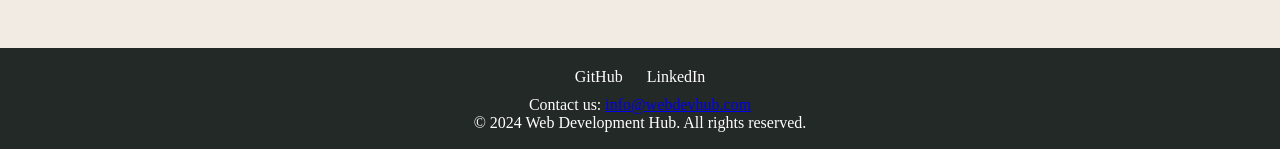
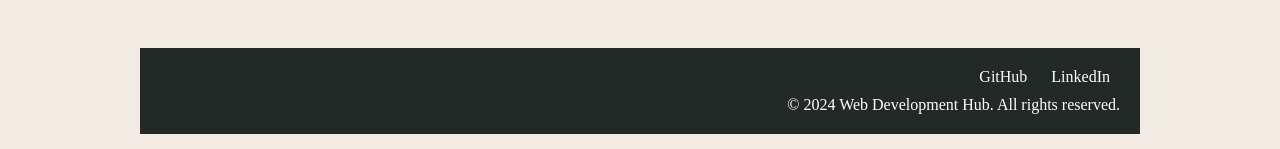
Before and after one commit to jokerjaas2002/FrecodeCamp-Landing-Page, a plain HTML site: page index.html in a window 1280 px wide. Shown: the part 2042-2191 px from the top of the page. Drawn offline with nearby package versions, Linux system fonts and the light colour scheme.

Commit message:
Feat: finish changes

```diff
--- a/index.html
+++ b/index.html
@@ -79,17 +79,19 @@
       </div>
     </section>
 
+    <div class="container">
     <section id="tutorials">
       <iframe
         id="video"
         height="400"
-        src="https://www.youtube.com/watch?v=XqFR2lqBYPs"
-        title="YouTube video player"
-        frameborder="0"
-        allow="accelerometer; autoplay; clipboard-write; encrypted-media; gyroscope; picture-in-picture"
-        allowfullscreen
-      ></iframe>
+        src="https://www.youtube.com/embed/XqFR2lqBYPs?si=-Jp3trp6WlQ9c-Qn"
+        title="YouTube video player" frameborder="0"
+        allow="accelerometer; autoplay; clipboard-write; encrypted-media; gyroscope; picture-in-picture; web-share"
+        referrerpolicy="strict-origin-when-cross-origin" allowfullscreen></iframe>
     </section>
+  </div>
+
+
 
     <section id="for_sale">
       <h2>For Sale</h2>
@@ -161,18 +163,17 @@
         </div>
       </section>
 
+
+    <div class="container">
       <footer id="footer">
         <div class="footer-container">
           <div class="social-media">
             <a href="https://github.com/jokerjaas2002" target="_blank" class="social-link">GitHub</a>
             <a href="https://www.linkedin.com/in/joel-andres-acosta-senteno-b16ab9327/" target="_blank" class="social-link">LinkedIn</a>
           </div>
-          <div class="contact-info">
-            <p>Contact us: <a href="mailto:info@webdevhub.com">info@webdevhub.com</a></p>
-          </div>
           <p>&copy; 2024 Web Development Hub. All rights reserved.</p>
         </div>
       </footer>
-
+    </div>
     </body>
   </html>
--- a/styles.css
+++ b/styles.css
@@ -198,17 +198,22 @@ h2 {
     margin-bottom: 10px;
 }
 
+footer {
+    margin-top: 30px;
+    padding: 20px;
+}
 
 #footer {
     background-color: var(--iron);
     color: var(--white);
-    text-align: center;
-    padding: 20px 0;
+    text-align: right;
 }
 
 .footer-container {
-    max-width: 800px;
-    margin: auto;
+
+    margin: 0;
+    flex-direction: column;
+    align-items: flex-end;
 }
 
 .social-media {
@@ -219,6 +224,12 @@ h2 {
     color: var(--white);
     margin: 0 10px;
     text-decoration: none;
+}
+
+.container {
+    max-width: 1000px;
+    width: 100%;
+    margin: 0 auto;
 }
 
 .social-link:hover {
```
